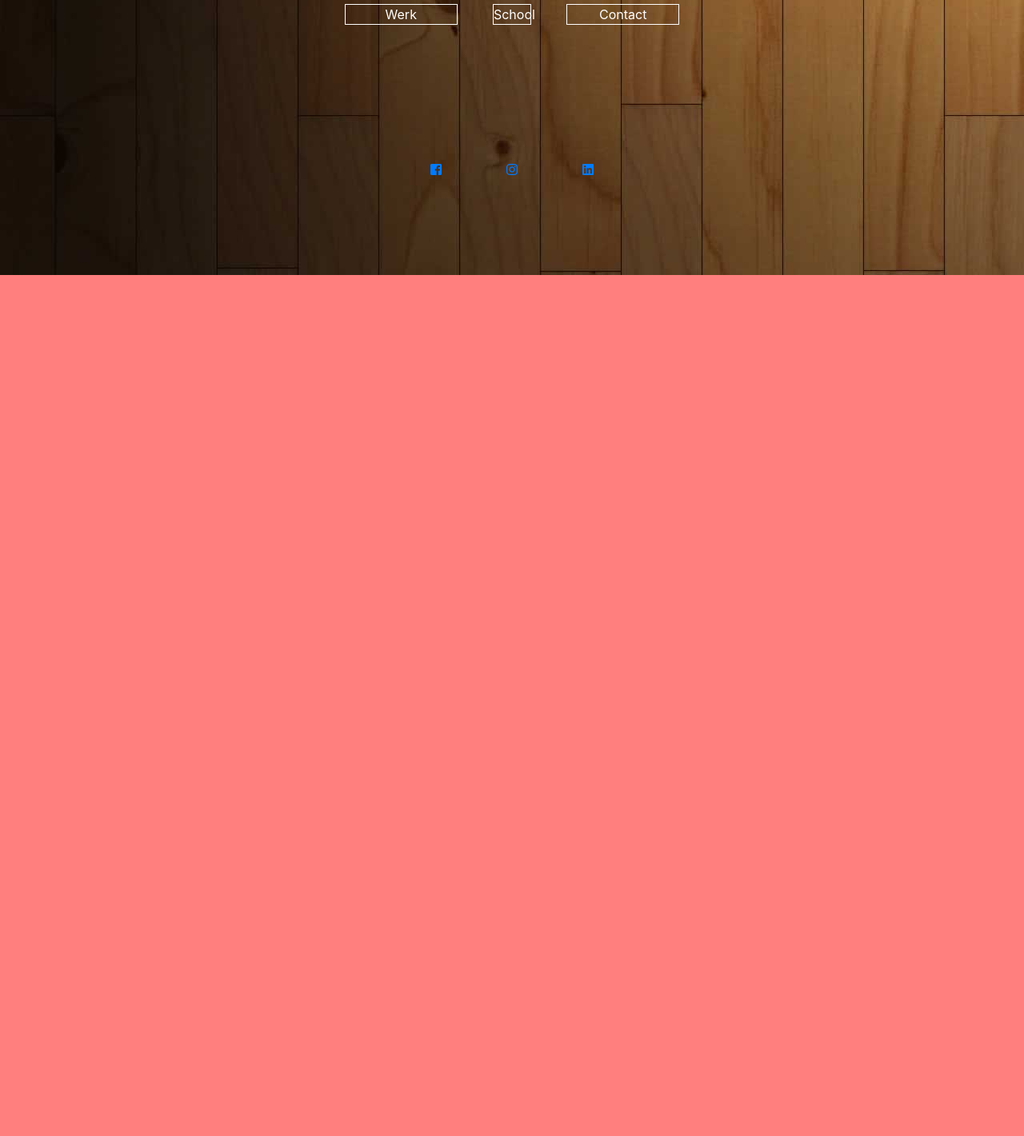
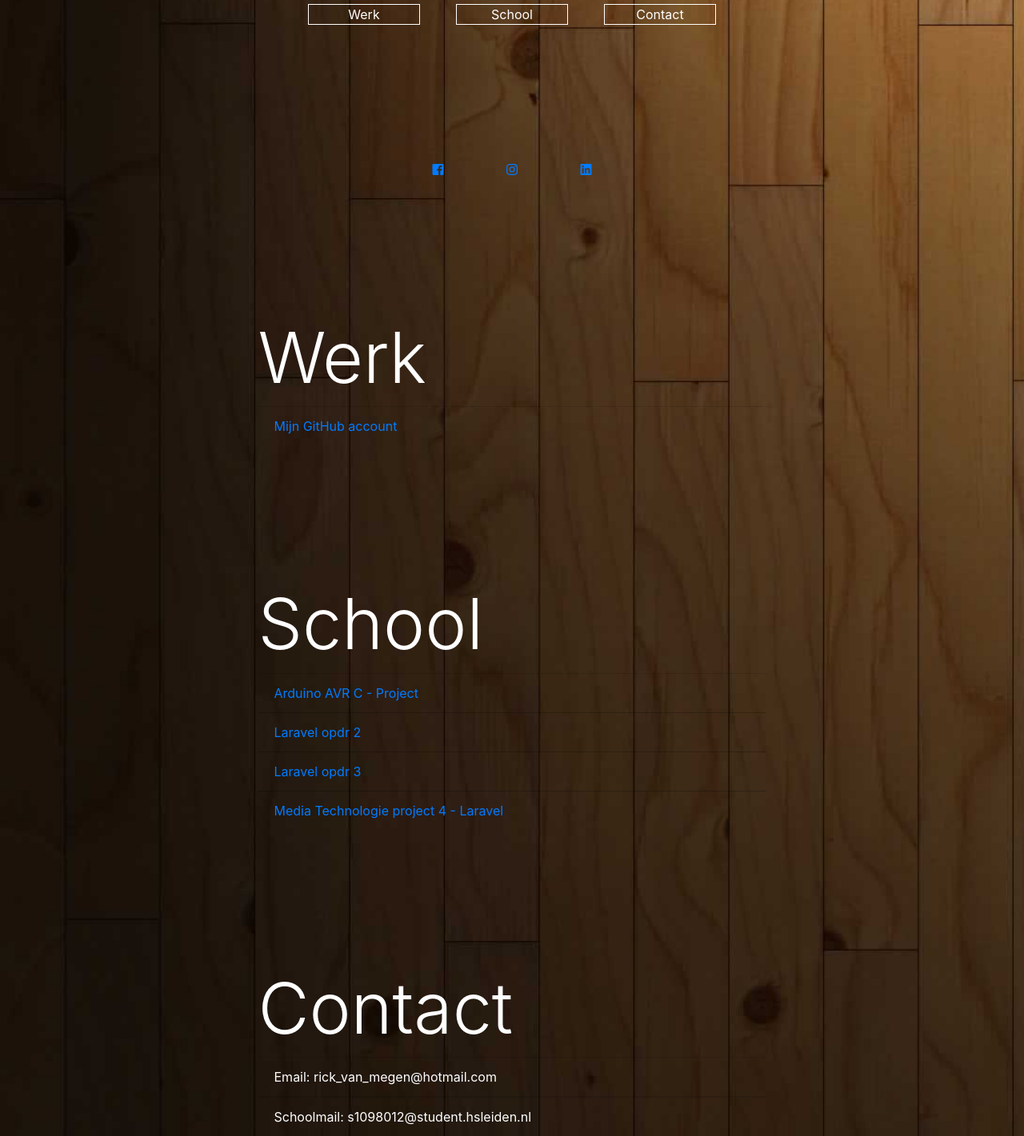
Before and after one commit to rick761/onepager, a plain HTML site: page index.html in a window 1280 px wide. Shown: the part 456-1877 px from the top of the page at 80% size. Before the commit the page ends 800 px from the top, so only its background shows below. Drawn offline with nearby package versions, Linux system fonts and the light colour scheme.

Commit message:
second push

```diff
--- a/index.html
+++ b/index.html
@@ -30,13 +30,13 @@
 
 		<div class="row justify-content-center site_pagebutton">
 			<div class="col-2">
-			  <a>Werk</a>
-			</div>
-			<div class="col-1">
-			  <a>School</a>
+			  <a href="#werk">Werk</a>
 			</div>
 			<div class="col-2">
-			  <a>Contact</a>
+			  <a href="#school">School</a>
+			</div>
+			<div class="col-2">
+			  <a href="#contact">Contact</a>
 			</div>
 		</div>
 		<div class="row justify-content-center site_social">
@@ -51,6 +51,46 @@
 			</div>
 		</div>
 
+		<div class="row justify-content-center">
+			<div class="col-7 site_subtitel_werk">
+				<h1 class='display-2'><a name='werk'>Werk</a></h1>
+
+				<ul class="list-group list-group-flush">
+				  <li class="list-group-item"><a href='https://github.com/rick761'>Mijn GitHub account</a></li>
+				</ul>
+			</div>
+
+
+		</div>
+
+		<div class="row justify-content-center">
+			<div class="col-7 site_subtitel_school">
+				<h1 class='display-2'><a name='school'>School</a></h1>
+
+				<ul class="list-group list-group-flush">
+					<li class="list-group-item"><a href=''>Arduino AVR C - Project</a></li>
+					<li class="list-group-item"><a href='./phplesopr2/ipmedt5_lesopdr2/ipmedt5-opdr-2/public'>Laravel opdr 2</a></li>
+					<li class="list-group-item"><a href='./phplesopr3/ipmedt5-opdracht-3/public'>Laravel opdr 3</a></li>
+					<li class="list-group-item"><a href='./ipmedt5-test/public'>Media Technologie project 4 - Laravel</a></li>
+
+
+				</ul>
+			</div>
+		</div>
+
+		<div class="row justify-content-center">
+			<div class="col-7 site_subtitel_contact">
+				<h1 class='display-2'><a name='contact'>Contact</a></h1>
+
+				<ul class="list-group list-group-flush">
+				  <li class="list-group-item">Email: rick_van_megen@hotmail.com</li>
+				</ul>
+				<ul class="list-group list-group-flush">
+				  <li class="list-group-item">Schoolmail: s1098012@student.hsleiden.nl</li>
+				</ul>
+			</div>
+		</div>
+
 	</div>
 
 
--- a/stylesheet.css
+++ b/stylesheet.css
@@ -2,6 +2,7 @@ body{
 	background-image: url('./img/0b7e1e5ed102da62efd7f415f948194f.jpg');
 	background-color:rgba(255,0,0,0.5);
 	color:white;
+	background-size: cover;
 }
 /*titel*/
 .site_titel{
@@ -17,6 +18,11 @@ body{
 }
 
 
+
+
+
+
+
 /*sitebuttons*/
 .site_pagebutton{
 	margin: 4% 0 0;
@@ -28,19 +34,59 @@ body{
 	border: 1px solid white;
     display: block;
     text-align: center;
+	color:white;
 }
 .site_pagebutton div a:hover{
 	border: 0;
 	opacity:0.8;
 }
 
+
+
+
+
+
 /*social media*/
 .site_social{
-	margin-top:15%;
+	margin:15% 0 0;
 }
 .site_social div{
 	text-align:center;
+	color:white;
 }
 .site_social div a i:hover{
 	color:black;
 }
+
+
+
+/*bootstrap edit*/
+.list-group-item{
+	background-color:transparent  !important;
+}
+
+/*site_subtitel_werk*/
+.site_subtitel_werk{
+	margin:15% 0 0;
+
+}
+
+
+
+
+
+/*site_subtitel_school*/
+.site_subtitel_school{
+	margin:15% 0 0;
+
+}
+
+
+
+
+
+/*site_subtitel_contact*/
+.site_subtitel_contact{
+	margin:15% 0 0;
+
+}
```
